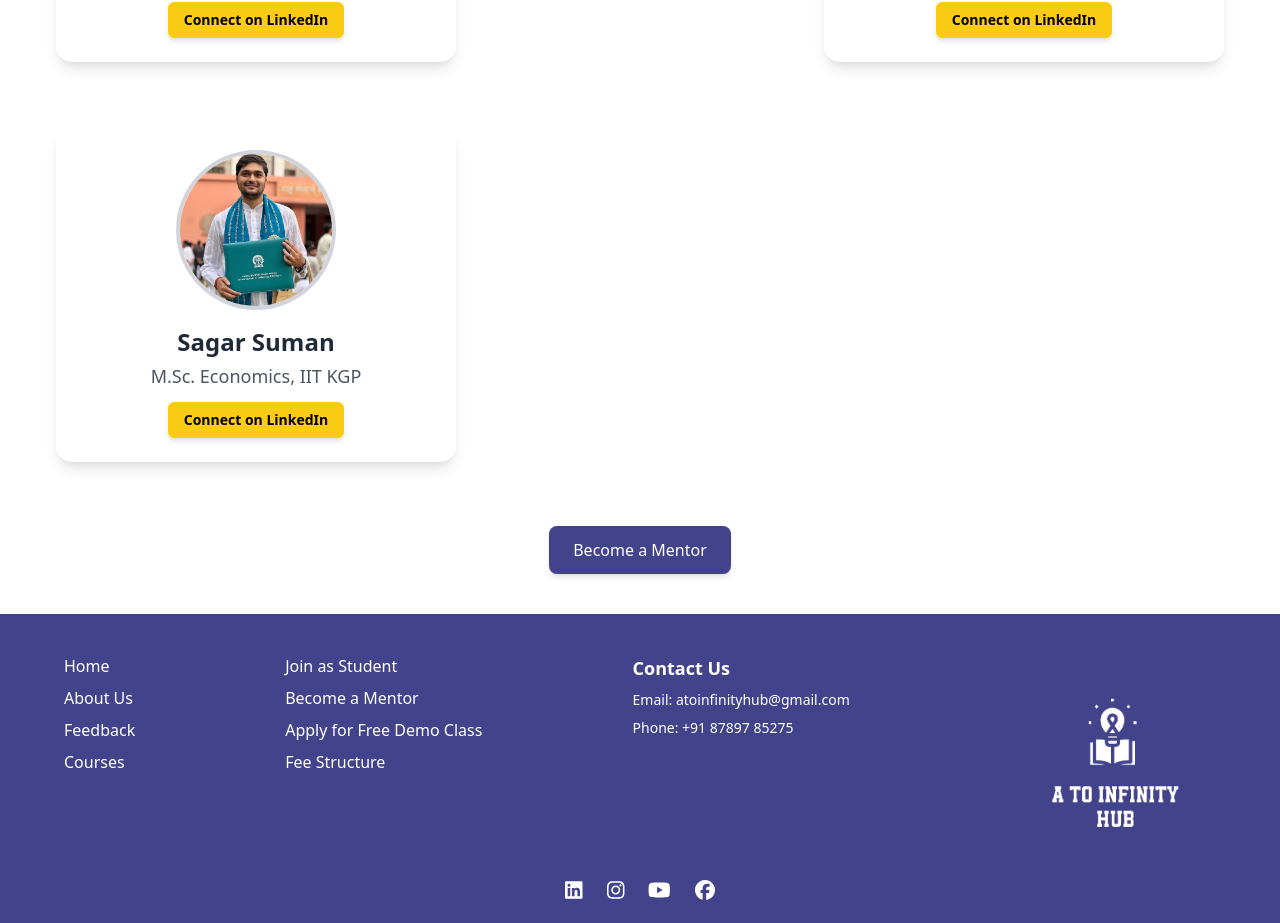
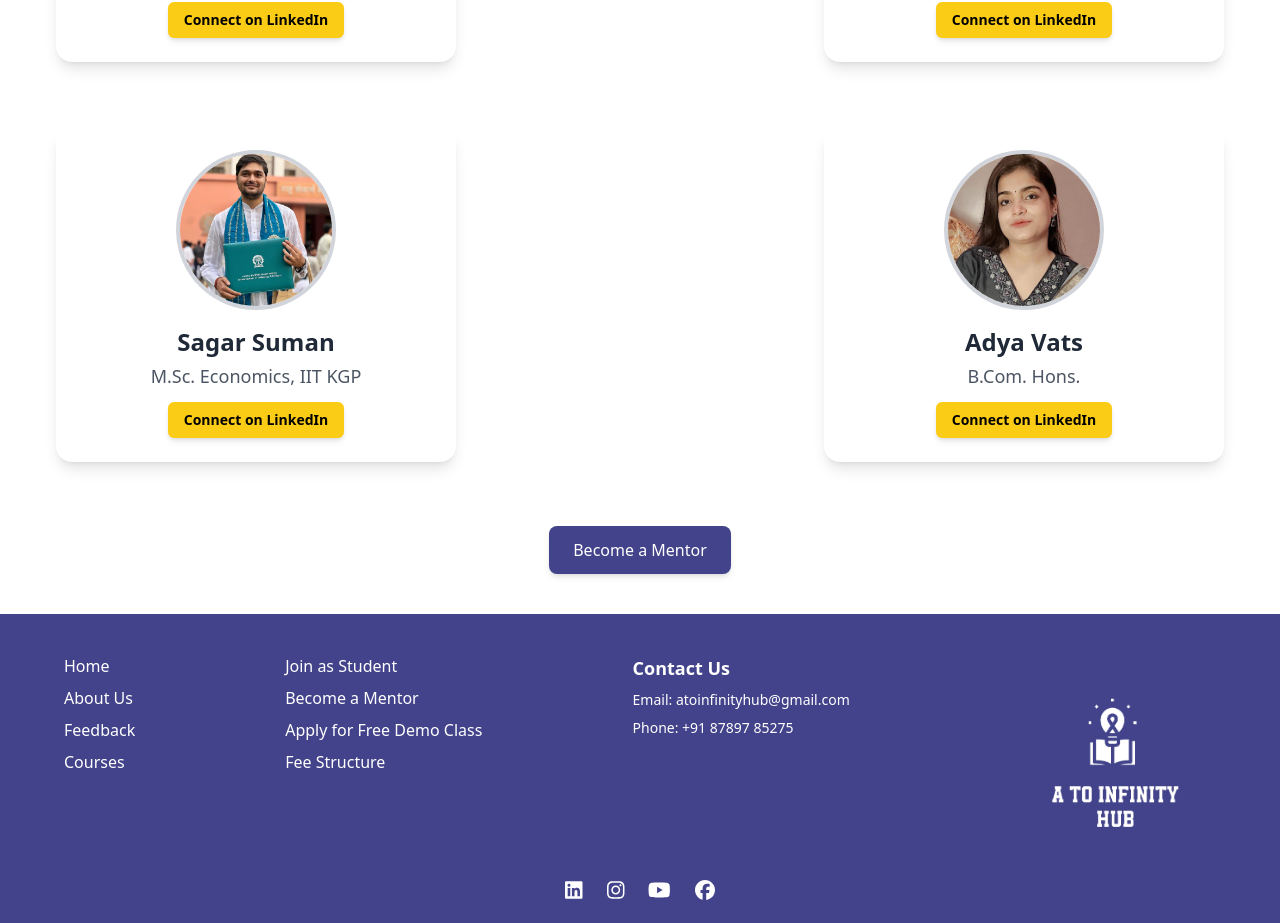
Before and after one commit to shubham201/mentor_platform, a Next.js app: page / in a window 1280 px wide. Shown: the part 4577-5500 px from the top of the page. Built offline with nearby package versions, Linux system fonts and the light colour scheme.

Commit message:
adding adya vats profile

```diff
--- a/app/components/mentors.tsx
+++ b/app/components/mentors.tsx
@@ -77,6 +77,29 @@ export default function Mentors() {
             Connect on LinkedIn
           </Link>
         </div>
+
+        <div className="w-[400px] flex flex-col items-center mt-16  bg-white p-6 rounded-2xl shadow-lg transition-transform hover:scale-105">
+          <div className="relative w-40 h-40 rounded-full overflow-hidden border-4 border-gray-300">
+            <Image
+              src="/static/adya_vats.png"
+              alt="mentor-Adya Vats"
+              width={150}
+              height={150}
+              className="object-cover w-full h-full"
+            />
+          </div>
+          <div className="text-center mt-4 text-2xl font-bold text-gray-800">Adya Vats</div>
+          <div className="text-center mt-1 text-lg font-medium text-gray-600">
+            B.Com. Hons.
+          </div>
+          <Link
+            href="https://www.linkedin.com/"
+            target="_blank"
+            className="mt-3 px-4 py-2 text-center bg-[#facc15] rounded-md text-sm font-semibold shadow-md hover:bg-yellow-500 transition"
+          >
+            Connect on LinkedIn
+          </Link>
+        </div>
       </div>
 
       <div className="flex justify-center mt-6">
```
Also changed, not shown: public/static/adya_vats.png (added).
